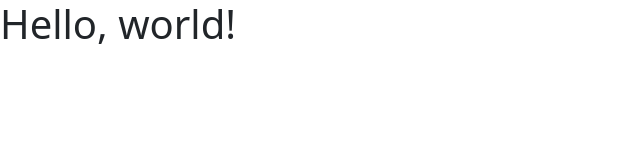
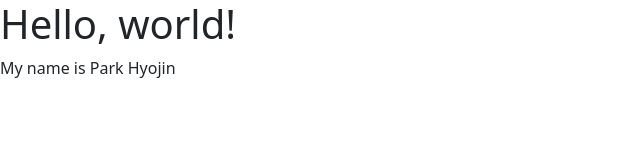
Before and after one commit to ParkHyoJin-Devil/test.github.io, a plain HTML site: page index.html in a window 1280 px wide. Shown: the whole page, without its empty margins (0-640 px from the left). Drawn offline with nearby package versions, Linux system fonts and the light colour scheme.

Commit message:
이름 추가

```diff
--- a/index.html
+++ b/index.html
@@ -16,6 +16,7 @@
     </head>
     <body>
         <h1>Hello, world!</h1>
+        <div>My name is Park Hyojin</div>
         <script
             src="https://cdn.jsdelivr.net/npm/bootstrap@5.3.7/dist/js/bootstrap.bundle.min.js"
             integrity="sha384-ndDqU0Gzau9qJ1lfW4pNLlhNTkCfHzAVBReH9diLvGRem5+R9g2FzA8ZGN954O5Q"
```
